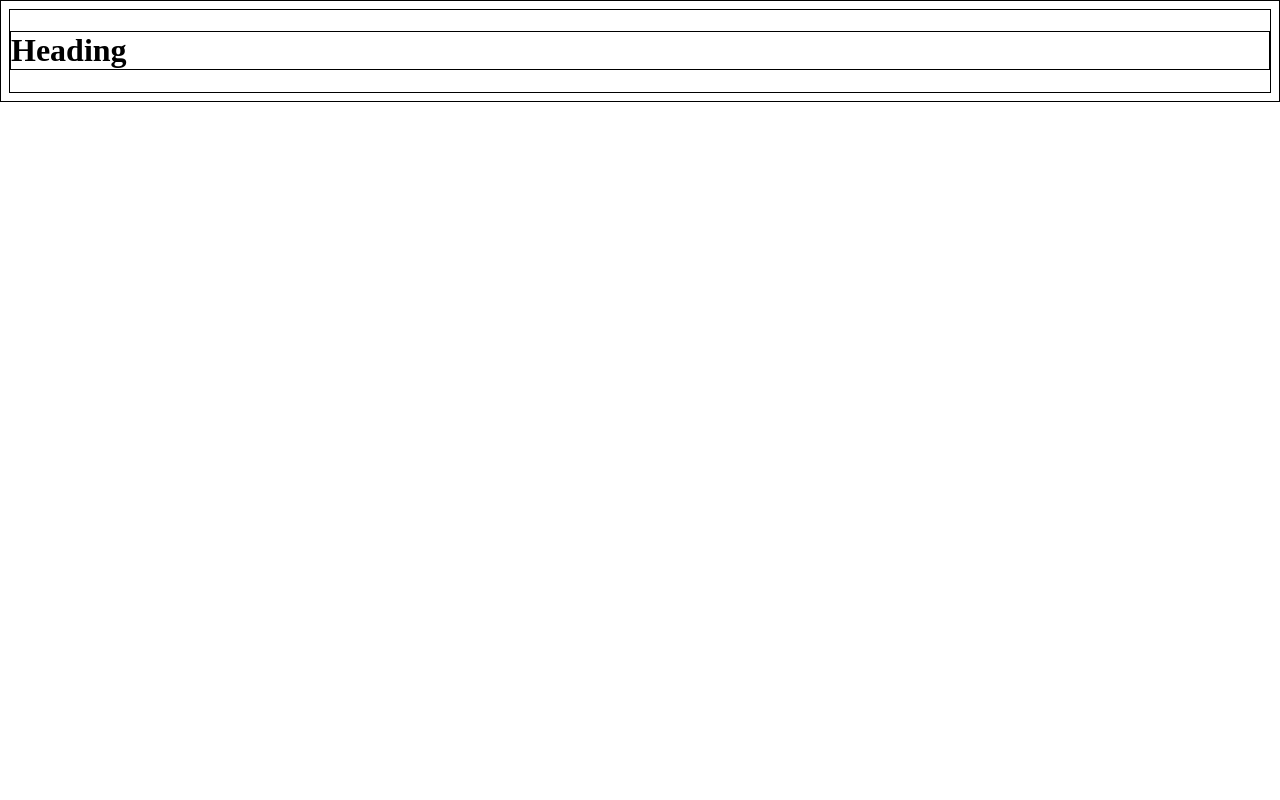
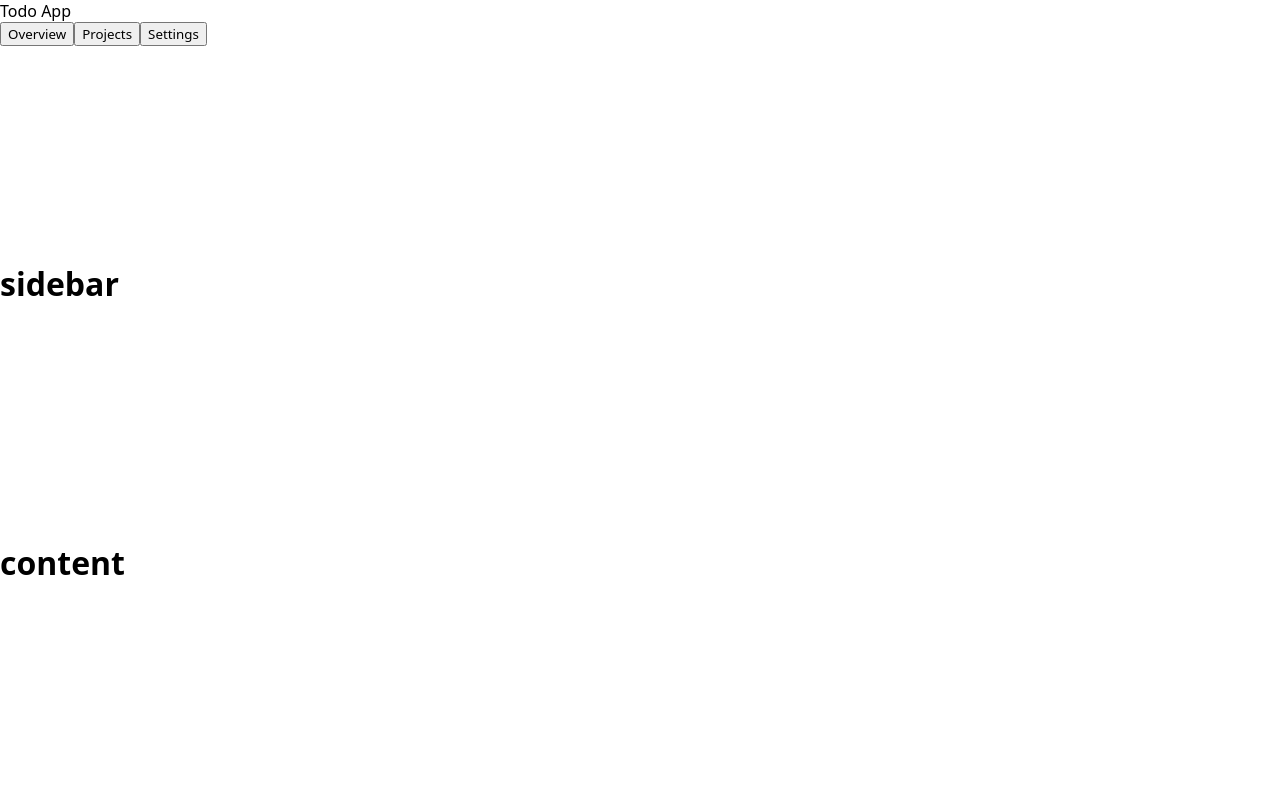
Before and after one commit to jckstllrd/TOP-todo-app, a website built with webpack: page src/index.html in a window 1280 px wide. Built offline with nearby package versions, Linux system fonts and the light colour scheme.

Commit message:
Populate some initiail html sections

```diff
--- a/src/index.html
+++ b/src/index.html
@@ -6,6 +6,16 @@
     <title>Document</title>
   </head>
   <body>
-    <h1>Heading</h1>
+    <header>
+      <!-- Site Name -->
+      <div class="site-logo">Todo App</div>
+
+      <nav>
+        <button class="nav-btn">Overview</button><button class="nav-btn">Projects</button><button class="nav-btn">Settings</button>
+      </nav>
+
+    </header>
+    <div class="sidebar"><h1>sidebar</h1></div>
+    <div class="content"><h1>content</h1></div>
   </body>
 </html>
--- a/src/styles.css
+++ b/src/styles.css
@@ -1,3 +1,13 @@
 * {
-    border: 1px solid black;
+    font-family: system-ui, -apple-system, BlinkMacSystemFont, 'Segoe UI', Roboto, Oxygen, Ubuntu, Cantarell, 'Open Sans', 'Helvetica Neue', sans-serif;
 }
+
+html, body {
+    margin: 0;
+    height:100%;
+}
+
+body {
+    display: grid;
+    grid-template-areas: "header header" "sidebar" cont;
+}
```
